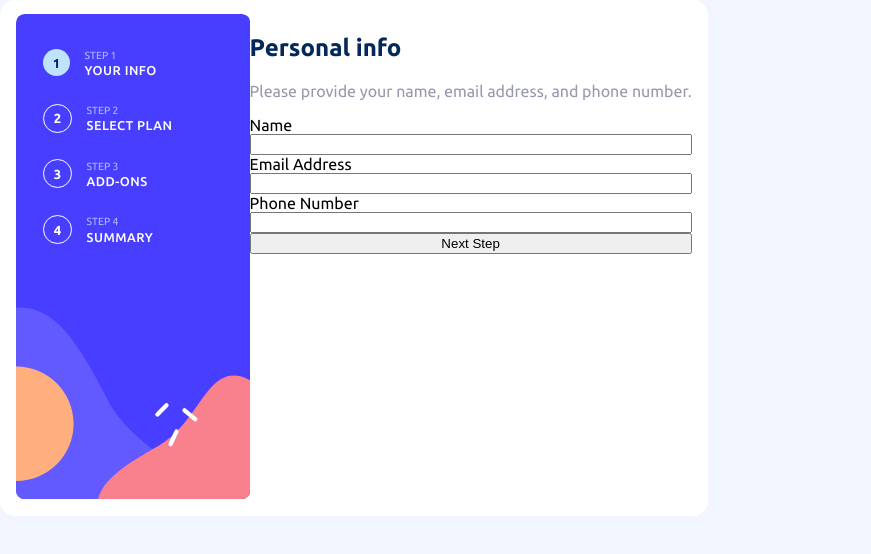
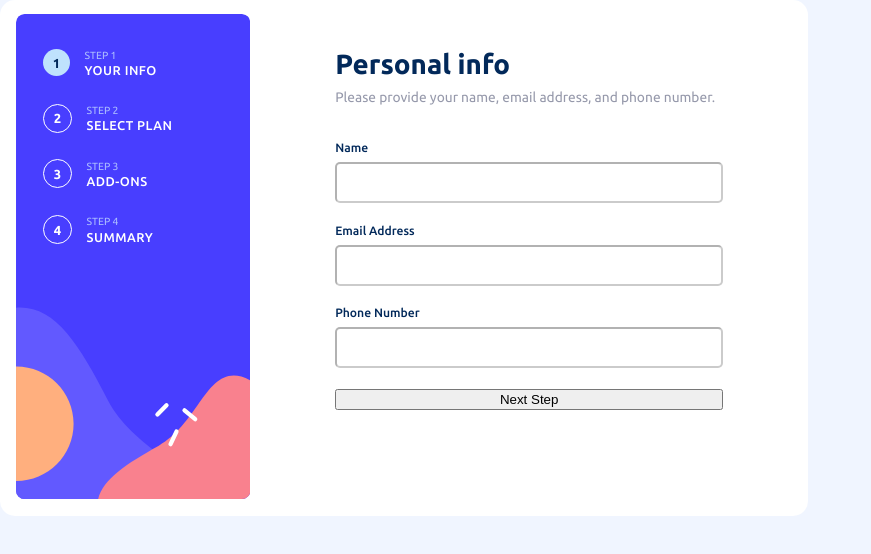
Before and after one commit to Lucifer8537/multi-step-form-main, an Angular app: page / in a window 1280 px wide. Shown: the top 554 px of the page, without its empty margins (0-871 px from the left). Built offline with nearby package versions, Linux system fonts and the light colour scheme.

Commit message:
Updated styling for personal-info-form

```diff
--- a/src/app/main-form/personal-info-form/personal-info-form.css
+++ b/src/app/main-form/personal-info-form/personal-info-form.css
@@ -1,3 +1,8 @@
+:host {
+  padding: 0.9rem 4.3rem 0.9rem 5.35rem;
+  min-width: 24.25rem;
+}
+
 form {
   display: flex;
   flex-direction: column;
@@ -10,4 +15,32 @@ form {
 }
 
 .heading {
+  margin: 1.2rem 0rem 0.58rem 0rem;
+  font-size: 1.73rem;
 }
+
+p {
+  margin: 0;
+  font-size: 0.86rem;
+  font-weight: 400;
+}
+
+section {
+  margin: 2.25rem 0rem 0rem 0rem;
+}
+
+.form-label {
+  font-size: 0.76rem;
+  font-weight: 500;
+}
+
+.form-input {
+  margin: 0.5rem 0rem 1.3rem 0rem;
+  height: 2.3rem;
+  border-radius: 5px;
+  border-color: rgba(0, 0, 0, 0.3);
+  outline: none;
+  padding: 0rem 0.8rem;
+  font-size: 0.83rem;
+  font-weight: 600;
+}
--- a/src/app/main-form/personal-info-form/personal-info-form.html
+++ b/src/app/main-form/personal-info-form/personal-info-form.html
@@ -6,7 +6,7 @@
   <section class="personal-info-form">
     <form #f="ngForm" (ngSubmit)="submit(f)">
       <div class="form-label-container">
-        <label class="form-label">Name</label>
+        <label class="form-label blue-950">Name</label>
         @if (!validName) {
         <span class="require-field">This field is required</span>
         }
@@ -20,7 +20,7 @@
         #nameCtrl="ngModel"
       />
       <div class="form-label-container">
-        <label class="form-label">Email Address</label>
+        <label class="form-label blue-950">Email Address</label>
         @if (!validEmail) {
         <span class="require-field">This field is required</span>
         }
@@ -34,7 +34,7 @@
         #emailCtrl="ngModel"
       />
       <div class="form-label-container">
-        <label class="form-label">Phone Number</label>
+        <label class="form-label blue-950">Phone Number</label>
         @if (!validNumber) {
         <span class="require-field">This field is required</span>
         }
```
